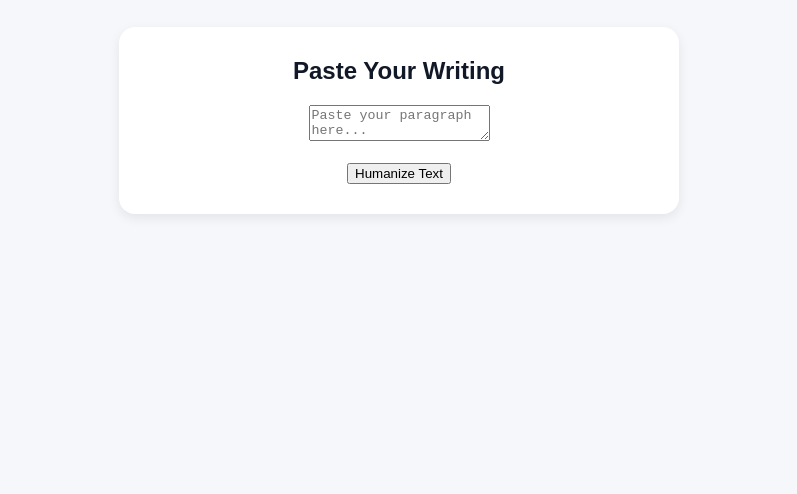
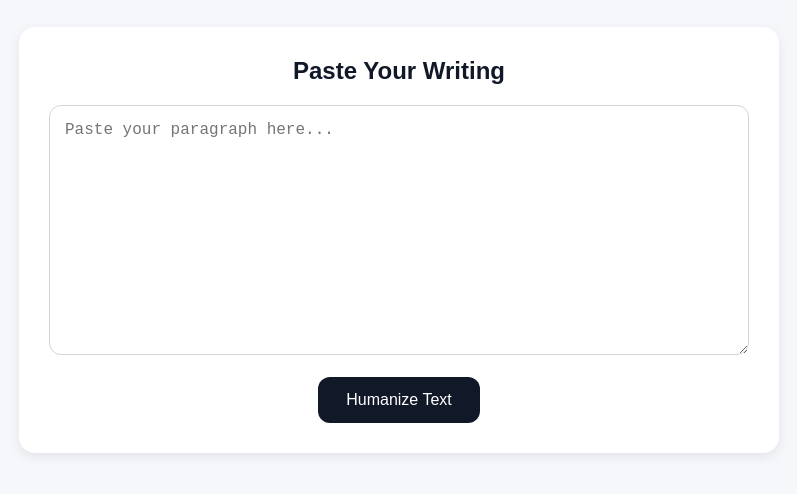
Before and after one commit to karlijc92/besthumanizerai, a plain HTML site: page tool.html in a window 1280 px wide. Shown: the part 234-728 px from the top of the page, without its empty margins (241-1038 px from the left). Drawn offline with Linux system fonts and the light colour scheme.

Commit message:
Update style.css

```diff
--- a/style.css
+++ b/style.css
@@ -16,6 +16,11 @@ h2 {
   margin-top: 0;
 }
 
+h3 {
+  font-size: 32px;
+  margin-top: 20px;
+}
+
 p {
   font-size: 20px;
   max-width: 700px;
@@ -25,14 +30,34 @@ p {
 
 .pricing-box {
   background: white;
-  max-width: 500px;
+  max-width: 700px;
   margin: 30px auto;
   padding: 30px;
   border-radius: 16px;
   box-shadow: 0 4px 12px rgba(0,0,0,0.08);
 }
 
-h3 {
-  font-size: 32px;
-  margin-top: 20px;
+textarea {
+  width: 100%;
+  height: 250px;
+  padding: 15px;
+  border-radius: 12px;
+  border: 1px solid #d1d5db;
+  font-size: 16px;
+  resize: vertical;
+  box-sizing: border-box;
 }
+
+button {
+  background-color: #111827;
+  color: white;
+  border: none;
+  padding: 14px 28px;
+  border-radius: 12px;
+  font-size: 16px;
+  cursor: pointer;
+}
+
+button:hover {
+  opacity: 0.9;
+}
```
